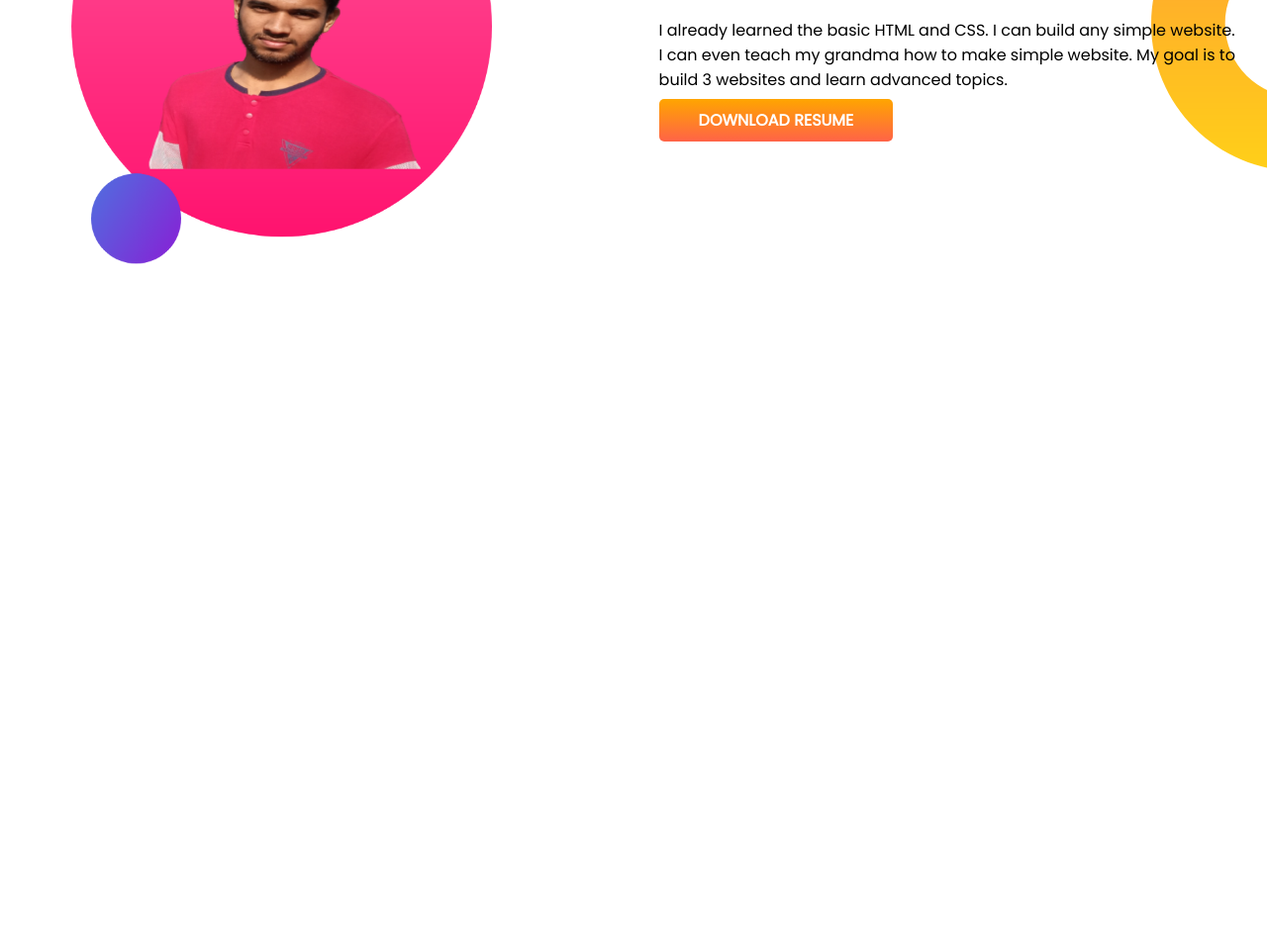
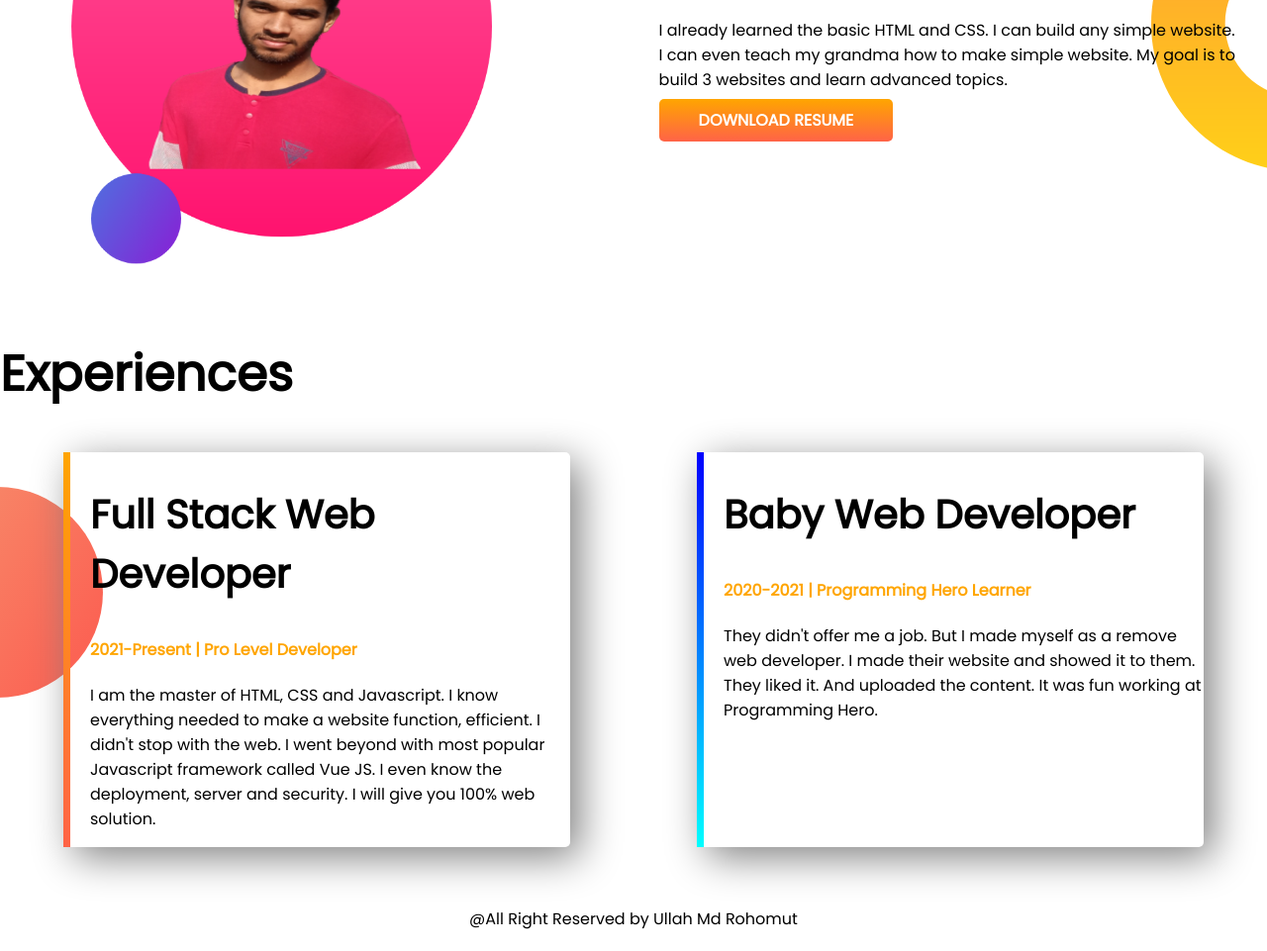
Before and after one commit to mdrohomut2022/developer-protfolio, a plain HTML site: page index.html in a window 1280 px wide. Shown: the part 816-1777 px from the top of the page at 99% size. Before the commit the page ends 1115 px from the top, so only its background shows below. Drawn offline with Linux system fonts and the light colour scheme.

Commit message:
all done

```diff
--- a/index.html
+++ b/index.html
@@ -12,7 +12,7 @@
         </head>
         <body>
 
-    <section class="top-banner">
+    <section class="top-banner flexible-container">
 
         <div class="half-width">
             <h1>Welcome To</h1>
@@ -34,7 +34,7 @@
 
     </section>
 
-    <section   class="dream-big">
+    <section   class="dream-big flexible-container">
         <div class="half-width">
             <img src="images/my-bg2.png" alt="">
 
@@ -52,5 +52,28 @@
 
     </section>
 
+
+
+    <section class="Experiences-area">
+
+        <h1>Experiences</h1>
+         <div   class="flexible-container">
+            <div  id="full-stack-experience" class="Experiences-item">
+                <h2>Full Stack Web Developer</h2>
+                <h4> <span class="name-color"> 2021-Present | Pro Level Developer </span></h4>
+                <p>I am the master of HTML, CSS and Javascript. I know everything needed to make a website function, efficient. I didn't stop with the web. I went beyond with most popular Javascript framework called Vue JS. I even know the deployment, server and security. I will give you 100% web solution.</p>
+
+            </div>
+            <div id="web-dev-experience" class="Experiences-item" >
+                <h2>Baby Web Developer</h2>
+                <h4><span class="name-color">2020-2021 | Programming Hero Learner</span> </h4>
+                <p>They didn't offer me a job. But I made myself as a remove web developer. I made their website and showed it to them. They liked it. And uploaded the content. It was fun working at Programming Hero.</p>
+
+            </div>
+         </div>
+
+    </section>
+
+    <footer class="footer-web">@All Right Reserved by Ullah Md Rohomut </footer>
     </body>
         </html>
--- a/style.css
+++ b/style.css
@@ -5,10 +5,15 @@ body{
 h1{
     font-size: 50px;
 }
+h2{
+
+    font-size: 40px;
+}
+
 .name-color{
     color: orange;
 }
-section{
+.flexible-container{
 
     display: flex;
 }
@@ -43,6 +48,44 @@ section{
     background-repeat: no-repeat;
     background-position: right;
     padding-top: 40px;
-ba
+
 
 }
+.Experiences-area{
+
+background-image: url("images/exp-bg\ .png");
+background-repeat: no-repeat;
+background-position: left;
+margin-bottom: 50px;
+
+}
+.Experiences-item{
+   width: 40%;
+   margin-left: 5%;
+   margin-right: 5%;
+   padding-left: 20px;
+   border-radius: 5px;
+   box-shadow: 10px 10px 40px gray;
+
+
+
+}
+#web-dev-experience{
+
+border-left: 7px solid;
+border-image: linear-gradient(blue,cyan);
+border-image-slice: 1;
+
+}
+#full-stack-experience{
+    border-left: 7px solid;
+    border-image: linear-gradient(orange,tomato);
+    border-image-slice: 1;
+
+}
+.footer-web{
+
+    text-align: center;
+    margin: 10px 10px;
+    padding: 10px 10px;
+}
```
